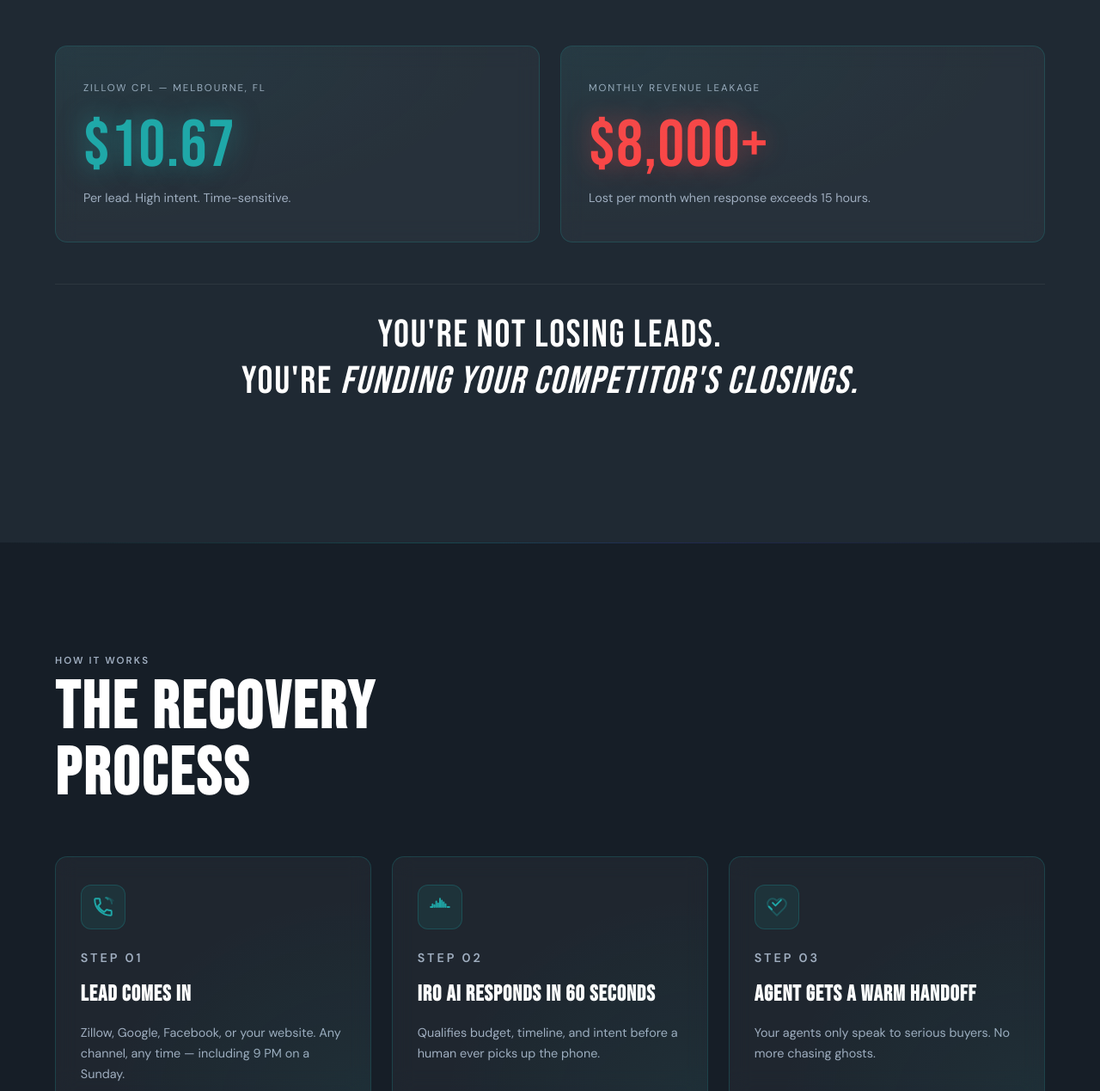
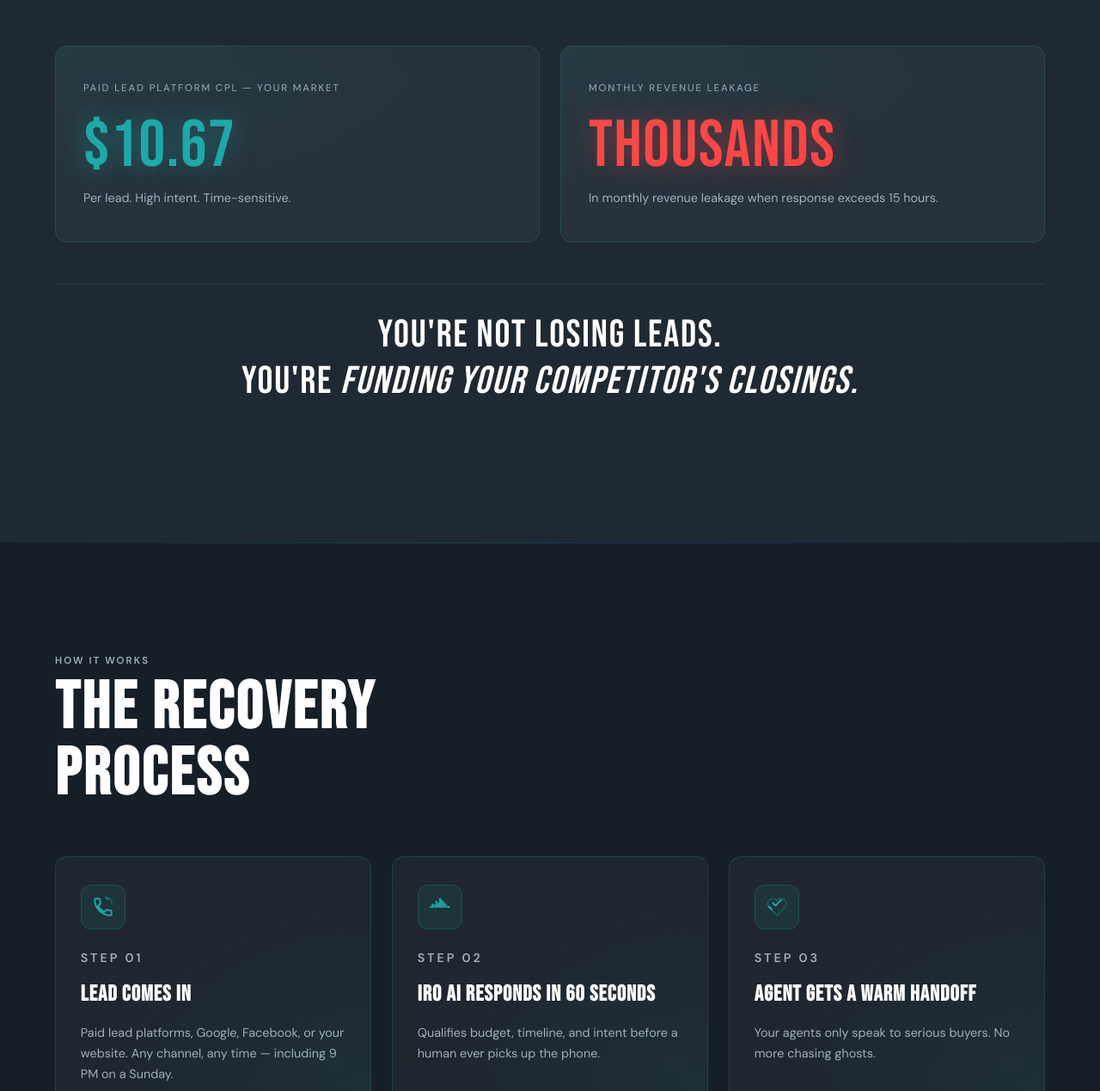
Before and after one commit to rosN100/iro_ai_website, a plain HTML site: page index.html in a window 1280 px wide. Shown: the part 1531-2800 px from the top of the page at 86% size. Drawn offline with Linux system fonts and the light colour scheme.

Commit message:
copy: remove location/brand specifics for generic messaging

```diff
--- a/index.html
+++ b/index.html
@@ -1296,7 +1296,7 @@
         <p class="hero-body">
           Your leads don't wait. Your team can't be everywhere.
           Iro AI answers every inquiry in <strong>60 seconds</strong> —
-          so the <strong>$10.67</strong> you spent on that lead doesn't
+          so <strong>every paid lead you funded</strong> doesn't
           walk out the door at 9 PM.
         </p>
         <a href="javascript:void(0)" onclick="openAuditModal(event)" class="btn-primary">
@@ -1350,14 +1350,14 @@
 
       <div class="tax-cards">
         <div class="tax-card reveal" style="transition-delay:0.05s">
-          <p class="card-label">Zillow CPL — Melbourne, FL</p>
+          <p class="card-label">Paid Lead Platform CPL — your market</p>
           <div class="card-number teal-num" data-target="10.67" data-prefix="$" id="counter-cpl">$0</div>
           <p class="card-sub">Per lead. High intent. Time-sensitive.</p>
         </div>
         <div class="tax-card reveal" style="transition-delay:0.2s">
           <p class="card-label">Monthly Revenue Leakage</p>
-          <div class="card-number red-num" data-target="8000" data-prefix="$" data-suffix="+" id="counter-leak">$0</div>
-          <p class="card-sub">Lost per month when response exceeds 15 hours.</p>
+          <div class="card-number red-num" id="counter-leak">Thousands</div>
+          <p class="card-sub">In monthly revenue leakage when response exceeds 15 hours.</p>
         </div>
       </div>
 
@@ -1394,7 +1394,7 @@
           </div>
           <p class="step-num">STEP 01</p>
           <h3>Lead Comes In</h3>
-          <p>Zillow, Google, Facebook, or your website. Any channel, any time — including 9 PM on a Sunday.</p>
+          <p>Paid lead platforms, Google, Facebook, or your website. Any channel, any time — including 9 PM on a Sunday.</p>
         </div>
 
         <!-- Card 2 -->
```
